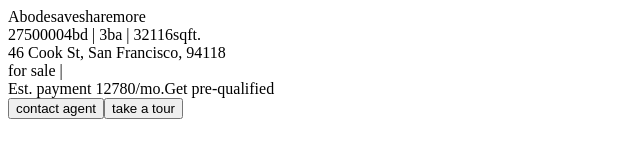
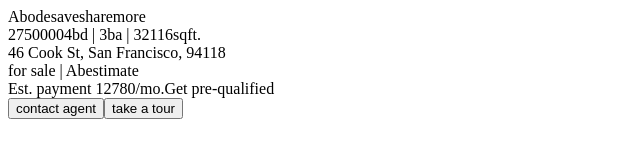
Before and after one commit to Bungal-ow/Contacts, a React app: page / in a window 1280 px wide. Shown: the top 160 px of the page, without its empty margins (0-640 px from the left). Built offline with nearby package versions, Linux system fonts and the light colour scheme; the HTML template or start-up script is replaced by a standard one.

Commit message:
Refactor component with destructuring

```diff
--- a/client/src/components/Summary.jsx
+++ b/client/src/components/Summary.jsx
@@ -1,25 +1,25 @@
+/* eslint-disable react/prop-types */
+/* eslint-disable react/no-deprecated */
 /* eslint-disable react/button-has-type */
-import React from 'react';
+// import PropTypes from 'prop-types';
+import React, { Component } from 'react';
 
-// const dd = {
-//   price: 2750000,
-//   numBD: 4,
-//   numBA: 3,
-//   sqft: 32116,
-//   address: '46 Cook St, San Francisco, 94118',
-//   format: 'for sale',
-//   hasAbestimate: true,
-//   estPayment: 12780,
-// };
+class Summary extends Component {
+  // constructor(props) {
+  //   super(props);
+  // }
 
-// const hasAbestimate = () => {
-//   if (summary.hasAbestimate) {
-//     return 'Abestimate';
-//   }
-//   return '';
-// };
+  hasAbestimate() {
+    const { summary } = this.props;
+    if (summary.hasAbestimate) {
+      return 'Abestimate';
+    }
+    return '';
+  }
 
-const Summary = ({summary}) => (
+  render() {
+    const { summary } = this.props;
+    return (
       <div>
         <div className="header">
           <span>Abode</span>
@@ -43,9 +43,9 @@ const Summary = ({summary}) => (
             <div>
               <span>{summary.format}</span>
               <span> | </span>
-          {/* <span>
-            {hasAbestimate()}
-          </span> */}
+              <span>
+                {this.hasAbestimate()}
+              </span>
             </div>
             <div>
               <span>
@@ -62,8 +62,8 @@ const Summary = ({summary}) => (
           <button>take a tour</button>
         </div>
       </div>
-
     );
-
+  }
+}
 
 export default Summary;
--- a/package.json
+++ b/package.json
@@ -53,6 +53,7 @@
     "express": "^4.17.1",
     "jquery": "^3.4.1",
     "mongoose": "^5.9.4",
+    "prop-types": "^15.7.2",
     "react": "^16.13.0",
     "react-dom": "^16.13.0",
     "styled-components": "^5.0.1"
```
Also changed, not shown: 1 other file (tests, documents, lock files or other folders). Lines whose indentation alone changed are shown as unchanged.
